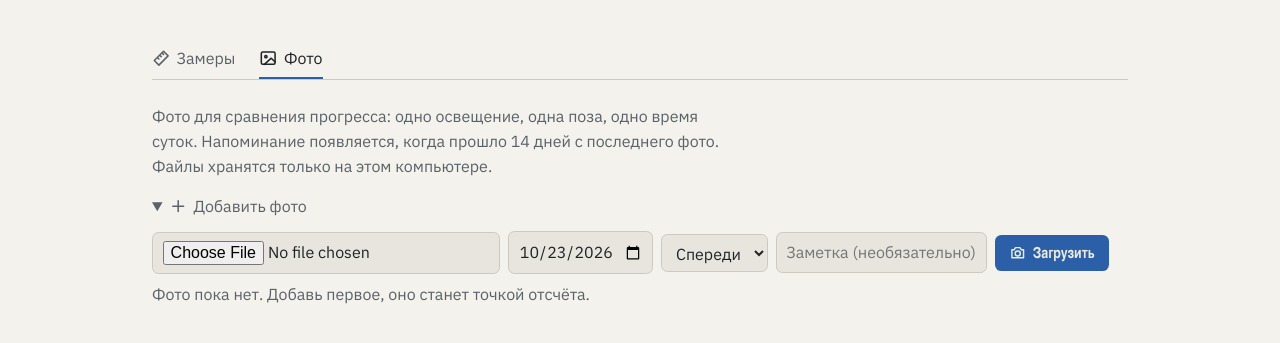
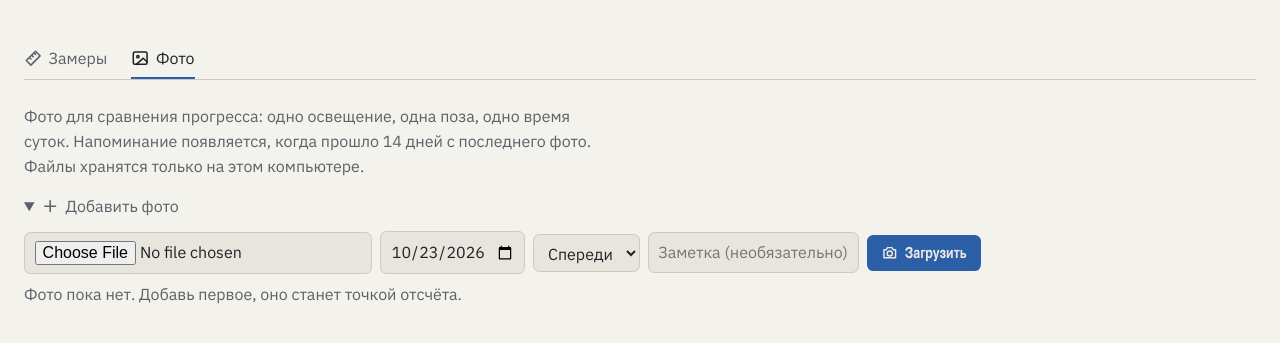
Before and after one commit to BorodaPetra/Pumping_Iron, a FastAPI app: page /body/photos in a window 1280 px wide. Shown: the part 75-418 px from the top of the page. Run offline with FastAPI, Linux system fonts and the light colour scheme; data that the repository does not hold is empty.

Commit message:
Body section: same content width on Measures and Photos tabs so the block does not shift

```diff
--- a/src/pumping_iron/static/style.css
+++ b/src/pumping_iron/static/style.css
@@ -485,9 +485,11 @@ a.btn-quiet { text-decoration: none; }
 .history thead th { color: var(--muted); font-weight: 400; font-size: 0.9rem; }
 .history a { color: var(--chalk); text-decoration-color: var(--plate); }
 
+/* Body section (blue plate): both tabs, measures and photos, share one wide column, so switching between them does not shift the block. */
+main.plate-blue { max-width: 80rem; }
+
 /* Body page: the form with the figure on the left, the table of all values on the right (wide screens only). */
 @media (min-width: 70rem) {
-  main:has(.body-layout) { max-width: 80rem; }
   .body-layout { display: grid; grid-template-columns: minmax(0, 40rem) minmax(0, 1fr); gap: 2.5rem; align-items: start; }
   .body-layout .history { margin-top: 0; }
   .body-layout .history h2 { margin-top: 0; }
```
